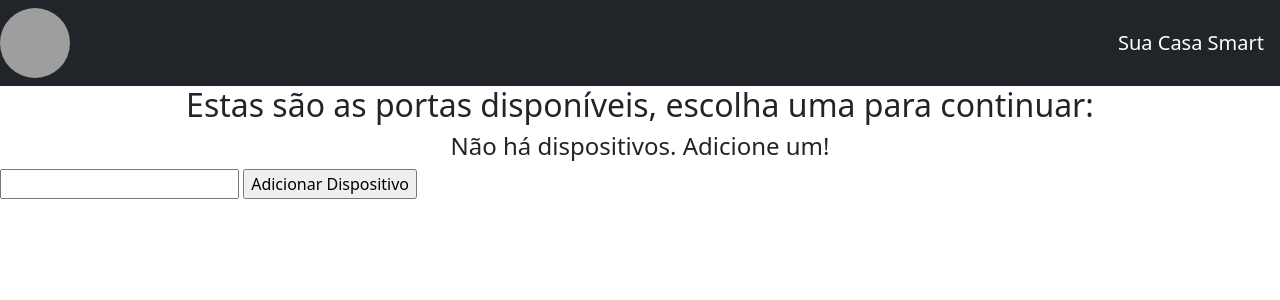
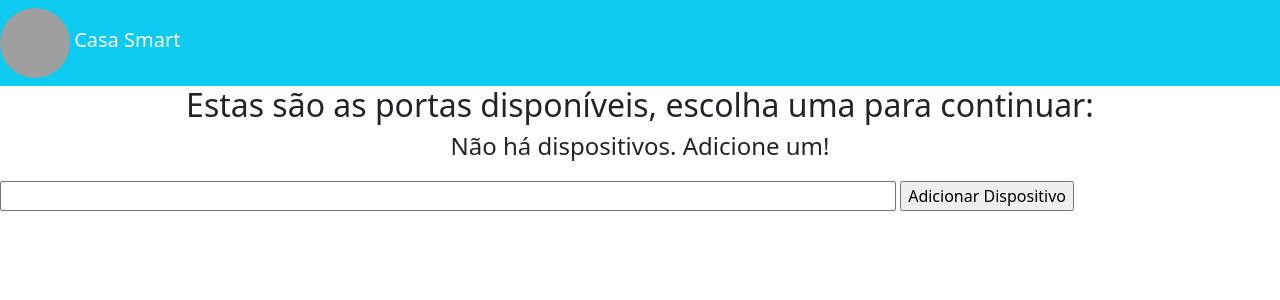
Before and after one commit to GUI-FERREIRA/Projeto_IOT, a Flask app: template src/web/templates/index.html in a window 1280 px wide. Shown: the top 300 px of the page. Run offline with Flask 2, Linux system fonts and the light colour scheme; the template is opened without the code that fills it, so the values that code supplies are empty; grey boxes are pictures that could not be loaded.

Commit message:
Atualizaçao na Interface do Site

```diff
--- a/src/web/static/css/main.css
+++ b/src/web/static/css/main.css
@@ -2,6 +2,18 @@ body, html {
     margin: 0;
     font-family: sans-serif;
 }
+
+.flex-container {
+    display: flex;
+    flex-flow: row wrap;
+    justify-content: space-around;
+  }
+
+.flex-container {
+    display: flex;
+    flex-flow: row wrap;
+    justify-content: space-around;
+  }
 
 .content {
     margin: 0 auto;
--- a/src/web/templates/base.html
+++ b/src/web/templates/base.html
@@ -3,6 +3,7 @@
     <head>
         <meta charset="utf-8">
         <meta name="viewport" content="width=device-width, initial-scale=1">
+        <link rel="stylesheet" href="{{ url_for('static',filename='css/main.css') }}">
         <!-- Bootstrap CSS -->
         <link href="https://cdn.jsdelivr.net/npm/bootstrap@5.0.0-beta3/dist/css/bootstrap.min.css" rel="stylesheet" integrity="sha384-eOJMYsd53ii+scO/bJGFsiCZc+5NDVN2yr8+0RDqr0Ql0h+rP48ckxlpbzKgwra6" crossorigin="anonymous">
     </head>
--- a/src/web/templates/index.html
+++ b/src/web/templates/index.html
@@ -5,26 +5,72 @@
 {% endblock %}
 
 {% block body %}
-<header>
-    <div class="navbar navbar-light bg-dark ">
-        <img class = "rounded-circle mr-3" src="https://source.unsplash.com/70x70/?smart_home" alt="Logo do Site">
-        <a class="navbar-brand text-white " style ="text-align:left">Sua Casa Smart</a>
-    </div>
-</header>
-<div class = "content">
+    <header>
+        <nav class="navbar bg-info">
+            <div>
+                <img class = "rounded-circle mr-2 " src="https://source.unsplash.com/70x70/?home" alt="Logo do Site">
+                <a class="navbar-brand text-white" href="">Casa Smart </a>
+            </div>
+        </nav>
+    </header>
+</div>
+<div >
     <h2 style = "text-align: center">Estas são as portas disponíveis, escolha uma para continuar: </h4>
-        <div  style = "text-align: center">
+        <div  class = "flex-container">
         {% for porta in portas %}
         <form action="/arduino_connect/?porta={{porta}}" method = "POST">
             <input type="submit" class="btn btn-outline-primary" value= {{porta}}  >
         </form>
         {% endfor %}
         </div>
-
     {% if disps|length < 1 %}
     <h4 style = "text-align: center">Não há dispositivos. Adicione um!</h4>
     {% else %}
     <h4 style = "text-align: center">Lista de Dispositivos</h4>
+      <section>
+            <div class="container mb-5">
+                <div class="row">
+                    <div class="col-sm-12 text-dark text-center my-3">
+                        <h1>Natureza: Fauna e Flora</h1>
+                    </div>
+                </div>
+            </div>
+                <div class="row">
+                    <div class="col-sm-4">
+                        <div class="card border-info";>
+                            <img src="https://source.unsplash.com/300x200/?domestic_animals" class="card-img-top" alt="...">
+                            <div class="card-body">
+                            <h5 class="card-title text-info">Animais Domésticos</h5>
+                            <p class="card-text">Esses adoráveis companheiros,estão acostumados a viver com o ser humano. Esses animais agem assim...</p>
+                            <a href="#" class="btn btn-outline-info">Saiba mais!</a>
+                            </div>
+                        </div>
+                    </div>
+                </div>
+                    <div class="col-sm-4">
+                        <div class="card border-info";>
+                            <img src="https://source.unsplash.com/300x200/?wildlife" class="card-img-top" alt="...">
+                            <div class="card-body">
+                            <h5 class="card-title text-info">Animais Selvagens</h5>
+                            <p class="card-text">A vida selvagem desempenha um papel importante no equilíbrio do meio ambiente.Proporciona estabilidade a diferentes processos da...</p>
+                            <a href="#" class="btn btn-outline-info">Saiba mais!</a>
+                            </div>
+                        </div>
+                    </div>
+                </div>
+                    </section><div class="col-sm-4">
+                        <div class="card border-info";>
+                            <img src="https://source.unsplash.com/300x200/?flora" class="card-img-top" alt="...">
+                            <div class="card-body">
+                            <h5 class="card-title text-info">Flora</h5>
+                            <p class="card-text"> A flora representa os organismos vivos do Reino Vegetal.O termo designa, ainda, a variedade de plantas de um ecossistema ou bioma...</p>
+                            <a href="#" class="btn btn-outline-info">Saiba mais!</a>
+                            </div>
+                        </div>
+                    </div>
+                </div>
+            </div>
+        </section>
     <table>
         <tr>
             <th>Dispositivo</th>
```
